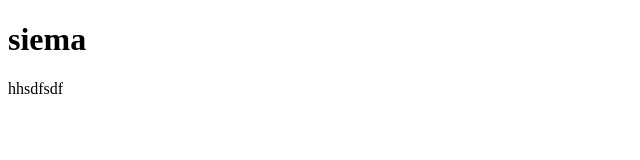
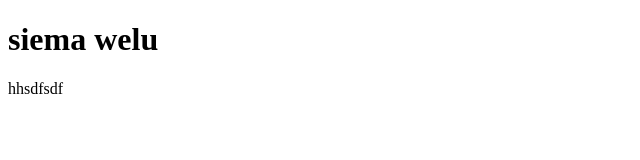
Before and after one commit to njedroszkowiak/hosting, a plain HTML site: page index.html in a window 1280 px wide. Shown: the whole page, without its empty margins (0-640 px from the left). Drawn offline with Linux system fonts and the light colour scheme.

Commit message:
Update index.html

```diff
--- a/index.html
+++ b/index.html
@@ -6,6 +6,6 @@
     <title>Document</title>
 </head>
 <body>
-    <h1>siema</h1> hhsdfsdf
+    <h1>siema welu</h1> hhsdfsdf
 </body>
 </html>
```
